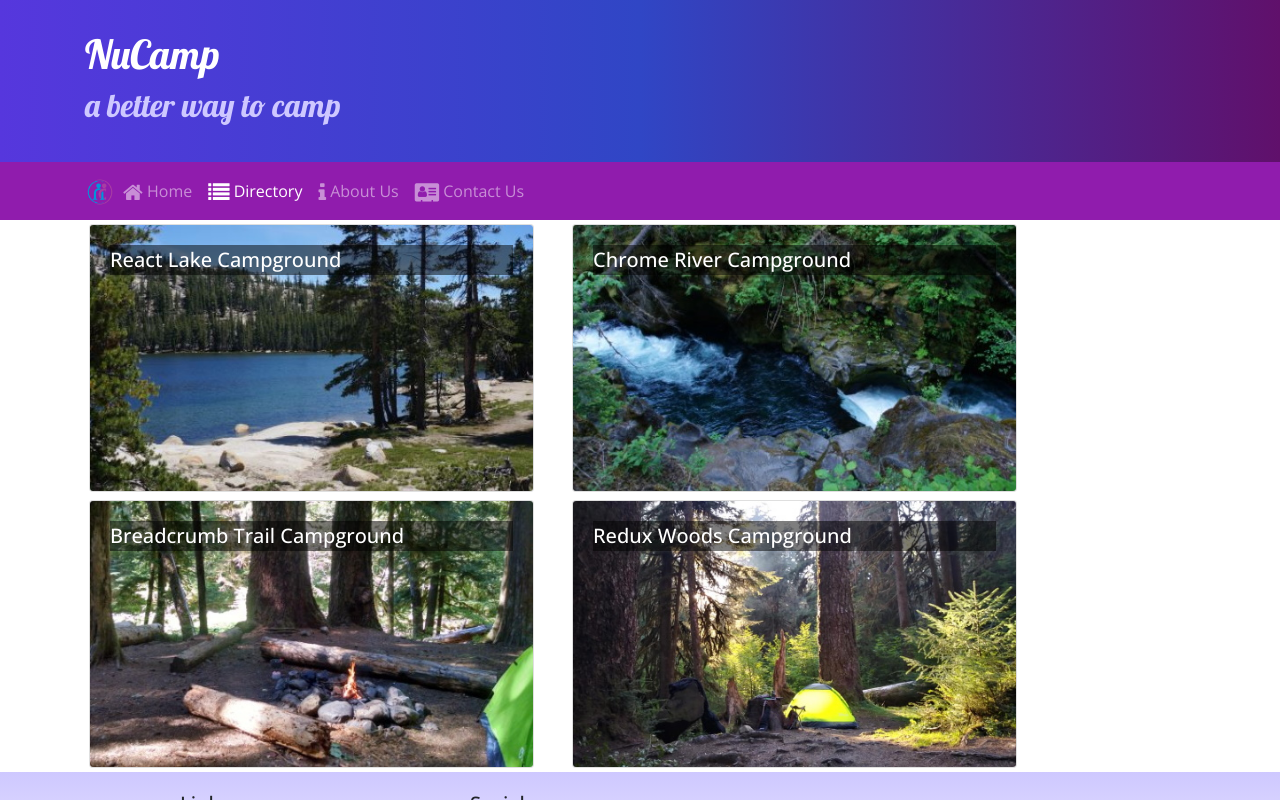
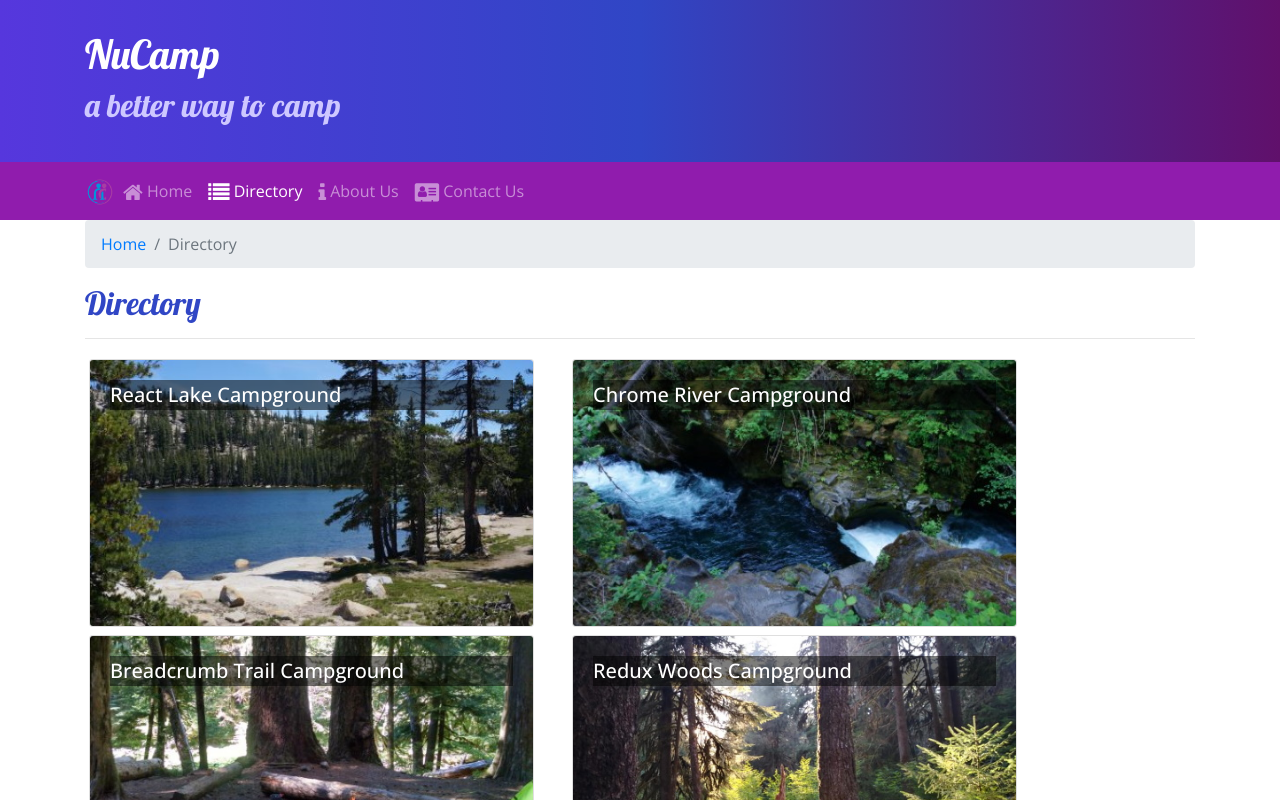
Before and after one commit to dazedndesign/nucampsite-react, a React (Create React App) app: page /directory in a window 1280 px wide. Shown: the top 800 px of the page. Built offline with nearby package versions, Linux system fonts and the light colour scheme.

Commit message:
Breadcrumbs

```diff
--- a/src/components/CampsiteInfoComponent.js
+++ b/src/components/CampsiteInfoComponent.js
@@ -1,5 +1,6 @@
 import React from 'react';
-import { Card, CardImg, CardText, CardBody, CardTitle } from 'reactstrap'
+import { Card, CardImg, CardText, CardBody, CardTitle, Breadcrumb, BreadcrumbItem } from 'reactstrap'
+import { Link } from 'react-router-dom';
 
 
 function RenderCampsite({ campsite }) {
@@ -8,7 +9,6 @@ function RenderCampsite({ campsite }) {
             <Card>
                 <CardImg top src={campsite.image} alt={campsite.name} />
                 <CardBody>
-                    <CardTitle>{campsite.name}</CardTitle>
                     <CardText>{campsite.description}</CardText>
                 </CardBody>
             </Card>
@@ -42,6 +42,16 @@ function CampsiteInfo(props) {
         return (
             <div className="container">
                 <div className="row">
+                    <div className="col">
+                        <Breadcrumb>
+                            <BreadcrumbItem><Link to="/directory">Directory</Link></BreadcrumbItem>
+                            <BreadcrumbItem active>{props.campsite.name}</BreadcrumbItem>
+                        </Breadcrumb>
+                        <h2>{props.campsite.name}</h2>
+                        <hr />
+                    </div>
+                </div>
+                <div className="row">
                     <RenderCampsite campsite={props.campsite} />
                     <RenderComments comments={props.comments} />
                 </div>
--- a/src/components/ContactComponent.js
+++ b/src/components/ContactComponent.js
@@ -1,10 +1,16 @@
 import React from 'react';
+import { Breadcrumb, BreadcrumbItem } from 'reactstrap'
+import { Link } from 'react-router-dom';
 
 function Contact(props) {
     return (
         <div className="container">
             <div className="row">
                 <div className="col">
+                    <Breadcrumb>
+                        <BreadcrumbItem><Link to="/home">Home</Link></BreadcrumbItem>
+                        <BreadcrumbItem active>Contact Us</BreadcrumbItem>
+                    </Breadcrumb>
                     <h2>Contact Us</h2>
                     <hr />
                 </div>
--- a/src/components/DirectoryComponent.js
+++ b/src/components/DirectoryComponent.js
@@ -1,5 +1,5 @@
 import React from 'react';
-import { Card, CardImg, CardImgOverlay, CardTitle } from 'reactstrap'
+import { Card, CardImg, CardImgOverlay, CardTitle, Breadcrumb, BreadcrumbItem } from 'reactstrap'
 import { Link } from 'react-router-dom';
 
 function RenderDirectoryItem({ campsite }) {
@@ -28,6 +28,16 @@ function Directory(props) {
     return (
         <div className="container">
             <div className="row">
+                <div className="col">
+                    <Breadcrumb>
+                        <BreadcrumbItem><Link to="/home">Home</Link></BreadcrumbItem>
+                        <BreadcrumbItem active>Directory</BreadcrumbItem>
+                    </Breadcrumb>
+                    <h2>Directory</h2>
+                    <hr />
+                </div>
+            </div>
+            <div className="row">
                 {directory}
             </div>
         </div>
```
Also changed, not shown: 1 other file (tests, documents, lock files or other folders).
